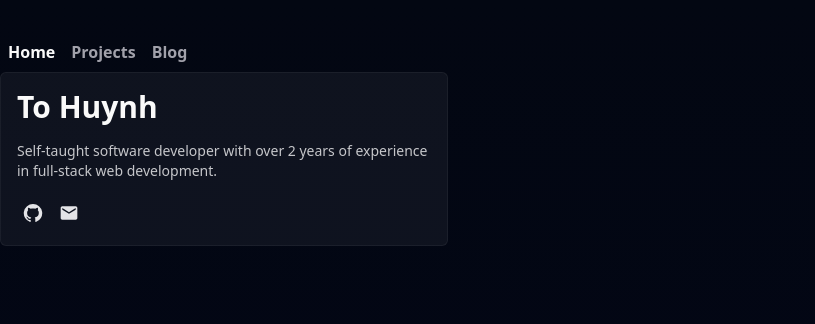
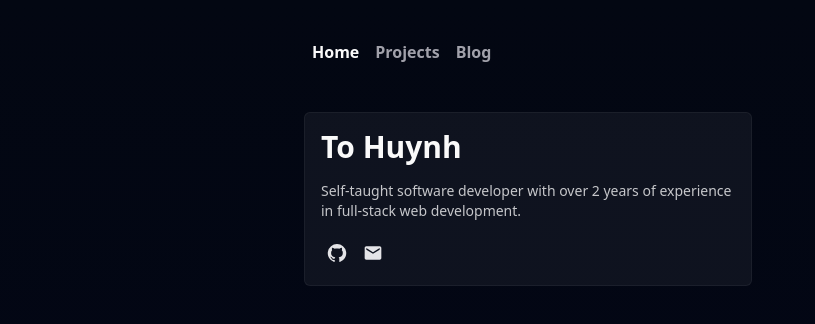
Before and after one commit to tohuynh/tohuynh.github.io, an Astro site: page / in a window 1280 px wide. Shown: the whole page, without its empty margins (0-815 px from the left). Built offline with nearby package versions, Linux system fonts and the light colour scheme; Astro itself is replaced by a stand-in of ours.

Commit message:
Redo layout

```diff
--- a/src/layouts/Layout.astro
+++ b/src/layouts/Layout.astro
@@ -51,9 +51,9 @@ const { title, desc, currentPage } = Astro.props;
       gtag("config", "G-RPB41BXSPF");
     </script>
   </head>
-  <body class="flex min-h-screen flex-col">
+  <body class="mx-2 flex min-h-screen max-w-2xl flex-col pb-8 antialiased md:mx-4 lg:mx-auto">
     <Navigation currentPage={currentPage} />
-    <main class="flex-1">
+    <main class="mt-10 flex-1">
       <slot />
     </main>
   </body>
```
